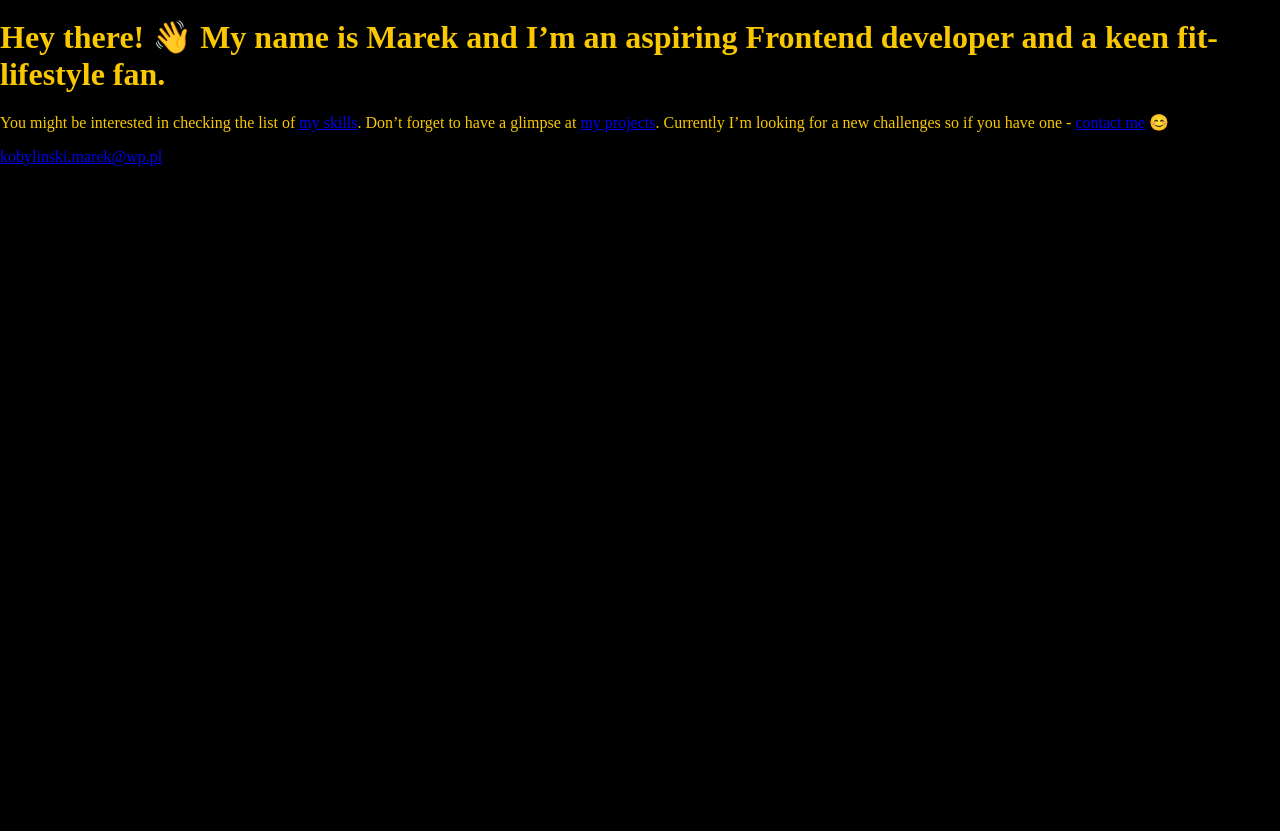
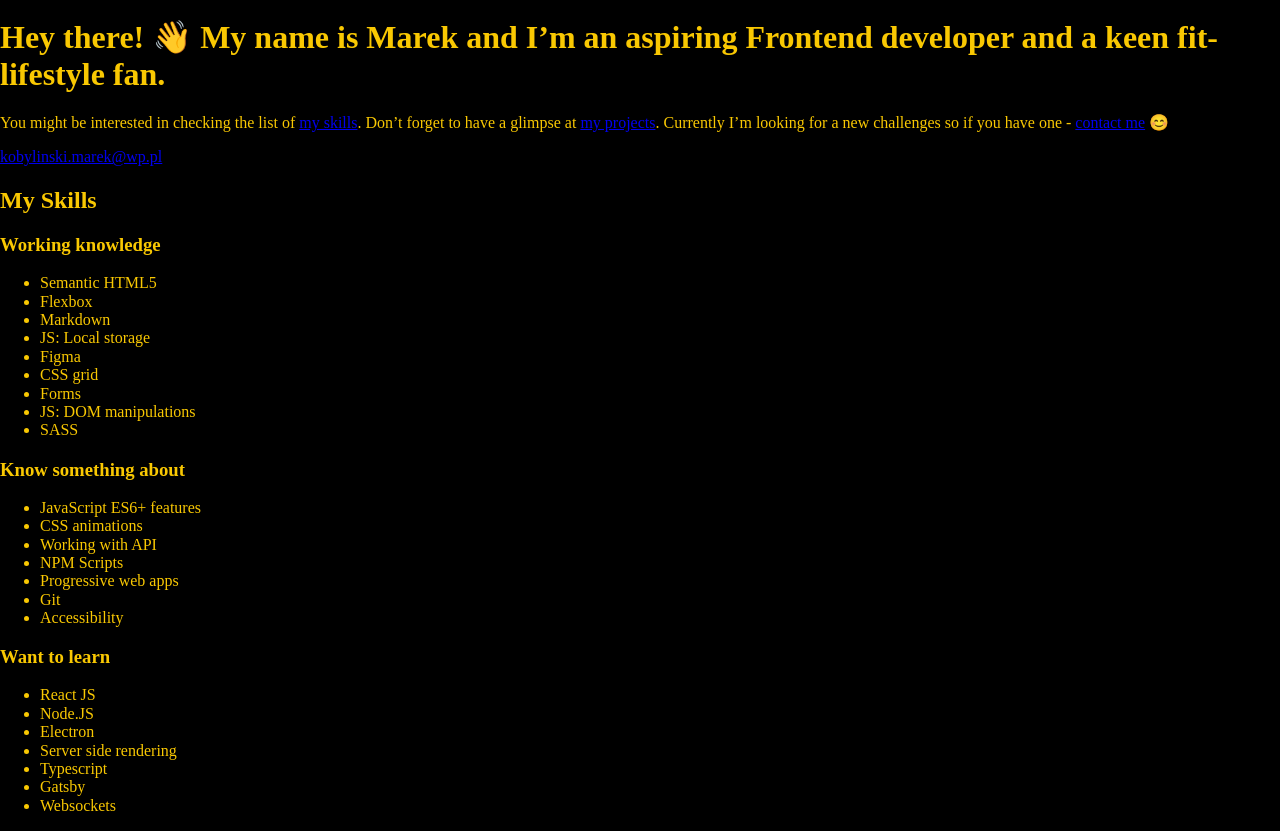
Before and after one commit to Abel1121/Abel1121.github.io, a website: page src/content/index.html in a window 1280 px wide. Shown: the part 21-852 px from the top of the page. Before the commit the page ends 800 px from the top, so only its background shows below. Drawn offline with nearby package versions, Linux system fonts and the light colour scheme; files that its build step writes are made by us from their sources.

Commit message:
feat: skill section markup

```diff
--- a/src/content/index.html
+++ b/src/content/index.html
@@ -12,8 +12,49 @@
     <section class="header">
       <img src="" class="header__image" alt="Marek Kobyliński."/>
       <h1 class="header__title">Hey there! 👋 My name is Marek and I’m an aspiring Frontend developer and a keen fit-lifestyle fan. </h1>
-      <p class="hero__description">You might be interested in checking the list of <a class="hero__link" href="#">my skills</a>. Don’t forget to  have a glimpse at <a class="hero__link" href="#">my projects</a>. Currently I’m looking for a new challenges so if you have one - <a class="hero__link" href="#">contact me</a> 😊</p>
+      <p class="hero__description">You might be interested in checking the list of <a class="hero__link" href="#my-skills">my skills</a>. Don’t forget to  have a glimpse at <a class="hero__link" href="#">my projects</a>. Currently I’m looking for a new challenges so if you have one - <a class="hero__link" href="#">contact me</a> 😊</p>
       <a class="hero__mail" href="mailto:kobylinski.marek@wp.pl">kobylinski.marek@wp.pl</a>
+    </section>
+    <section id="my-skills" class="skills">
+      <h2 class="skills__tittle">My Skills</h2>
+      <section class="skills-list"></section>
+        <h3 class="skills-list__tittle">Working knowledge</h3>
+        <ul class="skill-list_list">
+          <li class="skill-list__item">Semantic HTML5</li>
+          <li class="skill-list__item">Flexbox</li>
+          <li class="skill-list__item">Markdown</li>
+          <li class="skill-list__item">JS: Local storage</li>
+          <li class="skill-list__item">Figma</li>
+          <li class="skill-list__item">CSS grid</li>
+          <li class="skill-list__item">Forms</li>
+          <li class="skill-list__item">JS: DOM manipulations</li>
+          <li class="skill-list__item">SASS</li>
+        </ul>
+      </section>
+      <section class="skills-list"></section>
+        <h3 class="skills-list__tittle">Know something about</h3>
+        <ul class="skill-list_list">
+          <li class="skill-list__item">JavaScript ES6+ features</li>
+          <li class="skill-list__item">CSS animations</li>
+          <li class="skill-list__item">Working with API</li>
+          <li class="skill-list__item">NPM Scripts</li>
+          <li class="skill-list__item">Progressive web apps</li>
+          <li class="skill-list__item">Git</li>
+          <li class="skill-list__item">Accessibility</li>
+        </ul>
+      </section>
+      <section class="skills-list"></section>
+        <h3 class="skills-list__tittle">Want to learn</h3>
+        <ul class="skill-list_list">
+          <li class="skill-list__item">React JS</li>
+          <li class="skill-list__item">Node.JS</li>
+          <li class="skill-list__item">Electron</li>
+          <li class="skill-list__item">Server side rendering</li>
+          <li class="skill-list__item">Typescript</li>
+          <li class="skill-list__item">Gatsby</li>
+          <li class="skill-list__item">Websockets</li>
+        </ul>
+      </section>
     </section>
     <script src="js/main.js"></script>
   </body>
```
